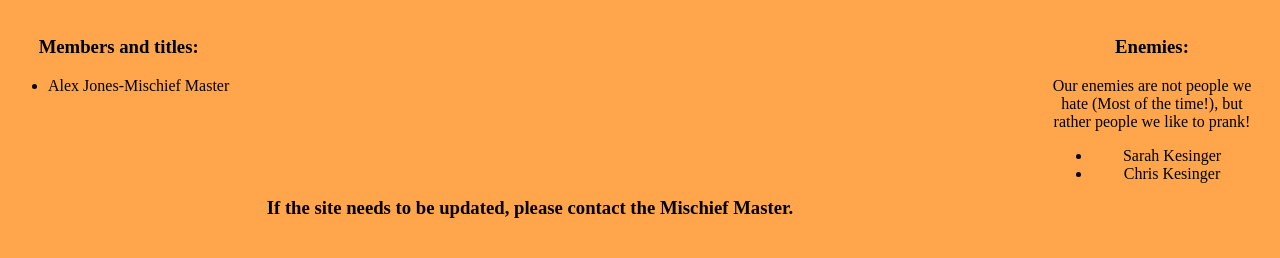
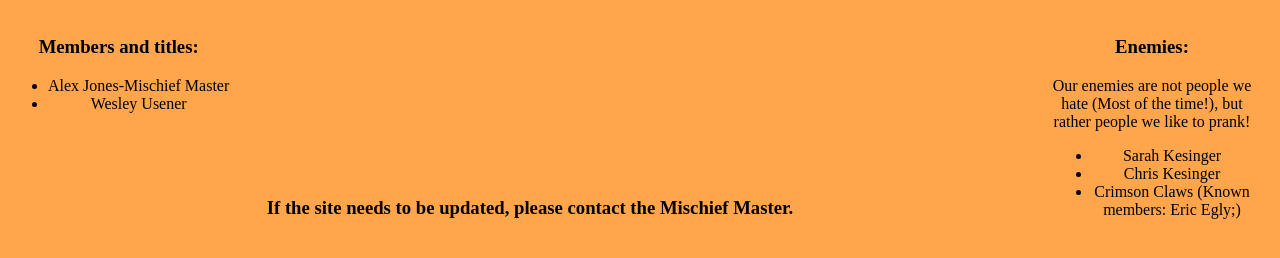
Before and after one commit to ajxanman/Awesomeness, a plain HTML site: page index.html in a window 1280 px wide. Shown: the part 96-354 px from the top of the page. Drawn offline with Linux system fonts and the light colour scheme.

Commit message:
Update index.html

```diff
--- a/index.html
+++ b/index.html
@@ -1,3 +1,4 @@
+
 <doctype html>
 <html>
 <head>
@@ -11,6 +12,7 @@
   <h3>Members and titles:</h3>
   <ul>
     <li>Alex Jones-Mischief Master</li>
+    <li>Wesley Usener</li>
   </ul>
 </div>
 <div id="enemies">
@@ -19,6 +21,7 @@
   <ul>
     <li>Sarah Kesinger</li>
     <li>Chris Kesinger</li>
+    <li>Crimson Claws (Known members: Eric Egly;)</li>
   </ul>
 </div>
   <h3 id="repair">If the site needs to be updated, please contact the Mischief Master.</h3>
```
